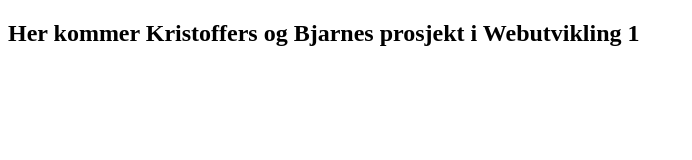
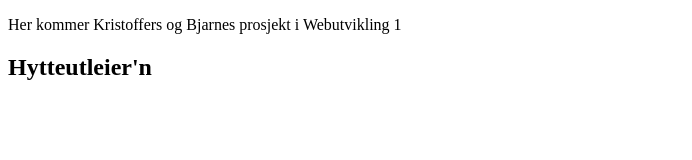
Before and after one commit to bjask/webprosjekt, a plain HTML site: page index.html in a window 1280 px wide. Shown: the whole page, without its empty margins (0-692 px from the left). Drawn offline with Linux system fonts and the light colour scheme.

Commit message:
Kristoffers første commit
Endret på overskriften

```diff
--- a/index.html
+++ b/index.html
@@ -6,8 +6,8 @@
 </head>
 
 <body>
-  <p><h2>Her kommer Kristoffers og Bjarnes prosjekt i Webutvikling 1</h2></p>
-  <p></p>
+  <p>Her kommer Kristoffers og Bjarnes prosjekt i Webutvikling 1</p>
+  <h2>Hytteutleier'n</h2>
 
 
 
```
